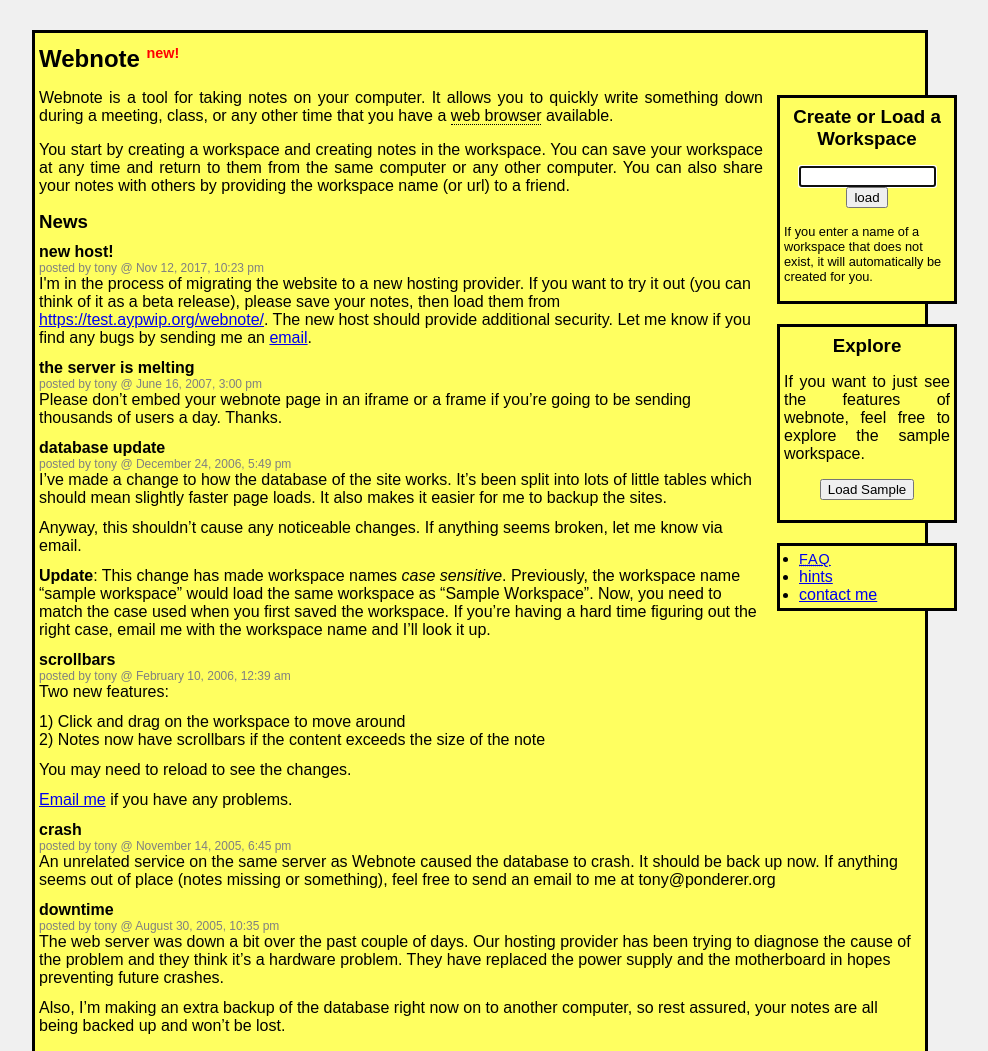
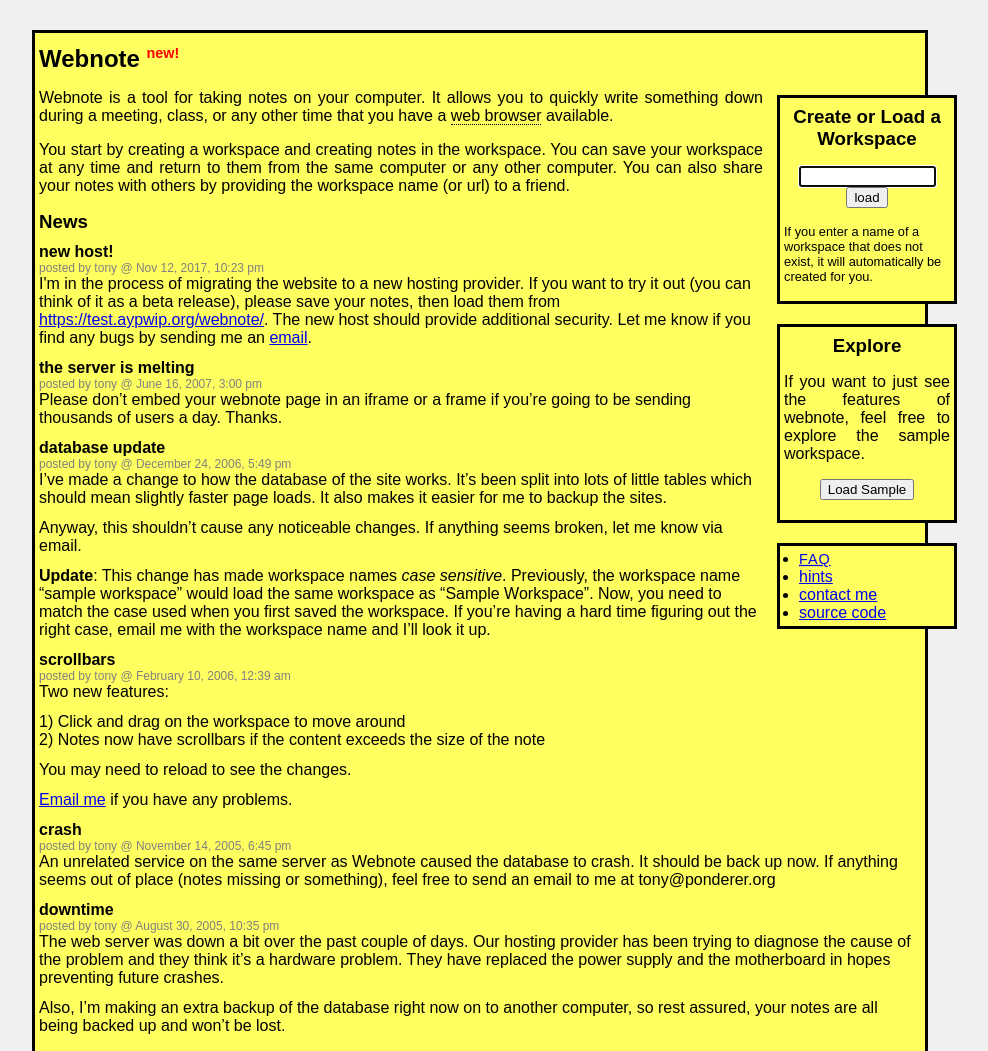
Before and after one commit to idealisms/webnote, a plain HTML site: page index.html in a window 1280 px wide. Shown: the top 1051 px of the page, without its empty margins (160-1148 px from the left). Drawn offline with Linux system fonts and the light colour scheme.

Commit message:
Add link to code in github.

```diff
--- a/index.html
+++ b/index.html
@@ -86,9 +86,7 @@ function sample()
                     <li><a href="hints.html">hints</a></li>
 
                     <li><a href="mailto:tony@ponderer.org">contact me</a></li>
-                    <!--
-                    <li><a href="http://www.aypwip.org/cvs/index.pl/webnote/">source code</a></li>
-                    -->
+                    <li><a href="https://github.com/idealisms/webnote">source code</a></li>
     </ul>
   </div>
 </div>
```
